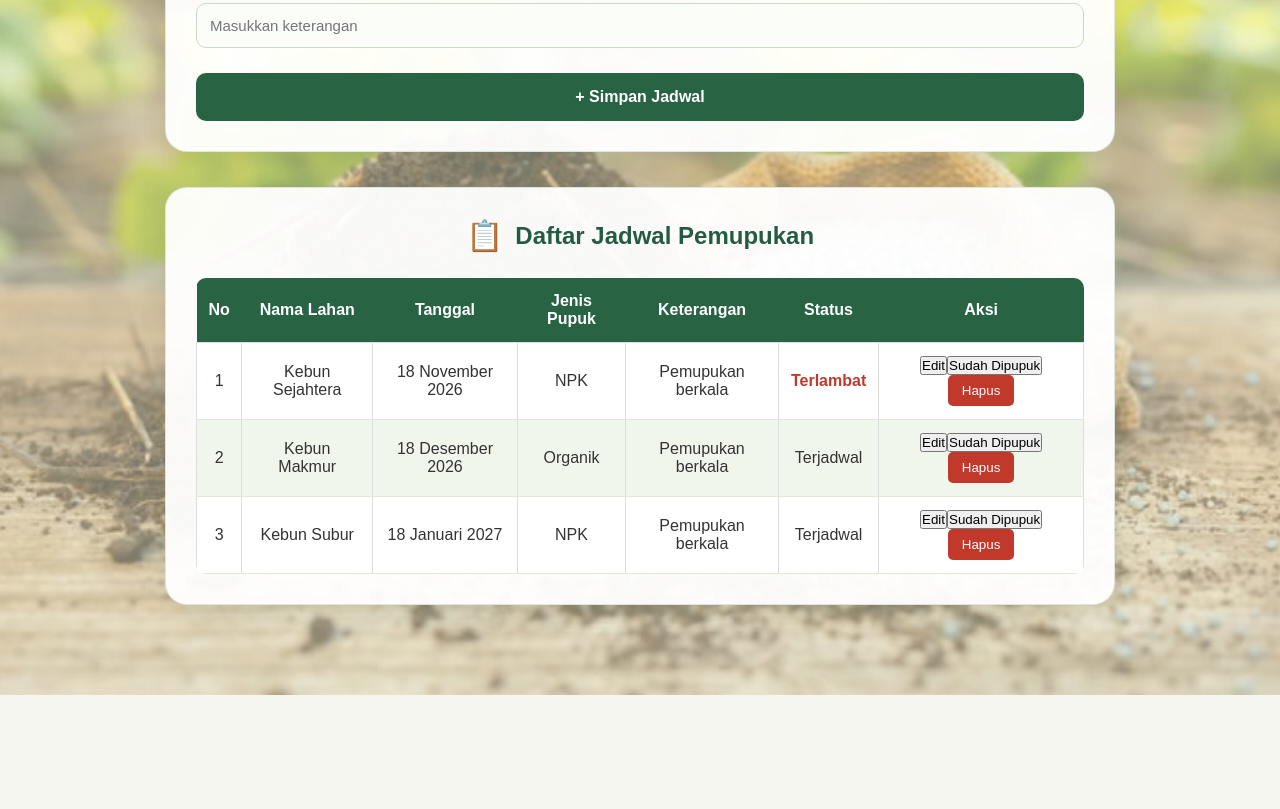
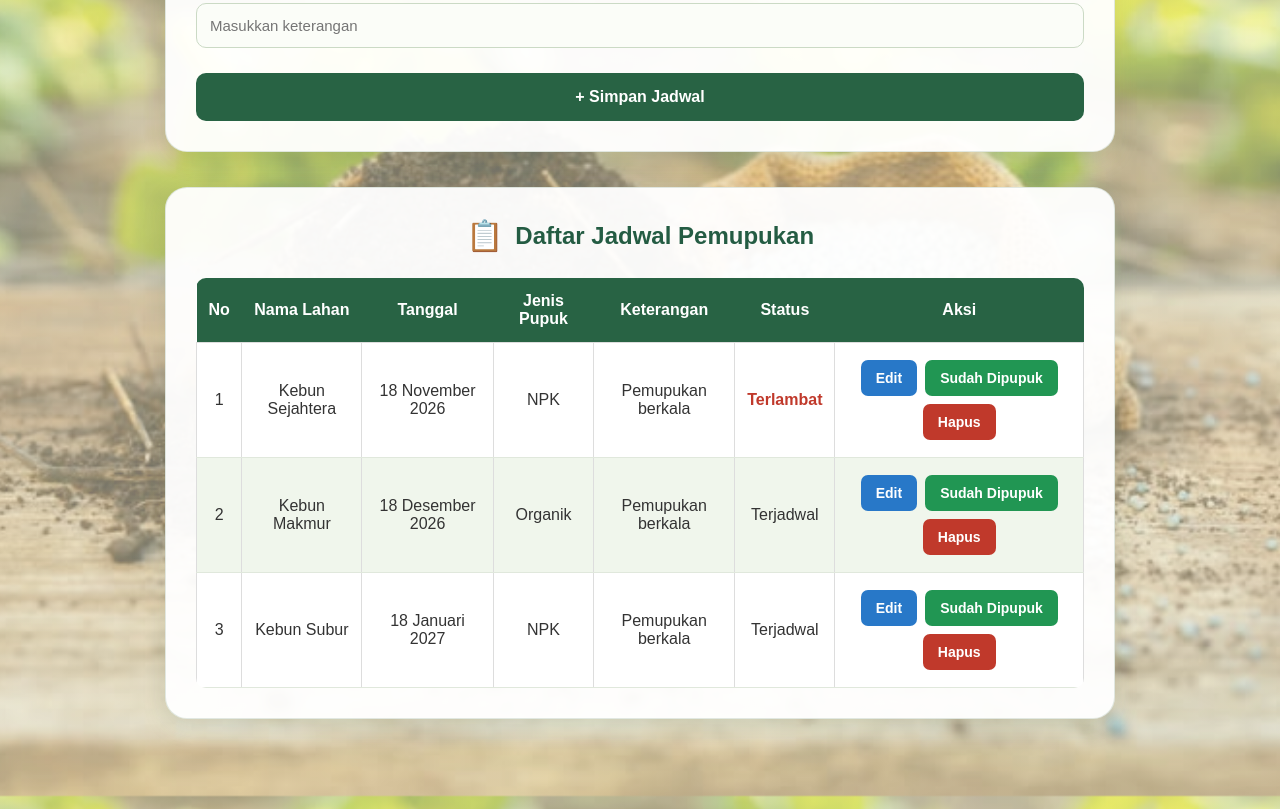
Before and after one commit to sahran15/Kakao_Farm_Sahran, a plain HTML site: page pemupukan.html in a window 1280 px wide. Shown: the part 872-1681 px from the top of the page. Before the commit the page ends 1567 px from the top, so only its background shows below. Drawn offline with Linux system fonts and the light colour scheme.

Commit message:
Add styles for action buttons in sahran_table
Added styles for action buttons in the fertilization schedule table.

```diff
--- a/css/style.css
+++ b/css/style.css
@@ -2875,3 +2875,54 @@ body {
     font-size: 14px !important;
     padding: 9px 10px !important;
 }
+
+/* ==================================
+   TOMBOL AKSI JADWAL PEMUPUKAN
+   KAKAO FARM - SAHRAN
+================================== */
+
+.sahran_table td:last-child {
+    min-width: 240px;
+    text-align: center;
+    white-space: normal;
+}
+
+.sahran_table td:last-child button {
+    display: inline-flex;
+    align-items: center;
+    justify-content: center;
+    padding: 10px 15px;
+    margin: 4px;
+    border: none;
+    border-radius: 7px;
+    color: white;
+    font-size: 14px;
+    font-weight: 600;
+    cursor: pointer;
+    transition: 0.2s ease;
+}
+
+.sahran_table td:last-child button:hover {
+    transform: translateY(-2px);
+    opacity: 0.88;
+}
+
+/* TOMBOL EDIT */
+.sahran_edit {
+    background: #2878c8;
+}
+
+/* TOMBOL SUDAH DIPUPUK */
+.sahran_selesai {
+    background: #219653;
+}
+
+/* TOMBOL BATALKAN */
+.sahran_batal {
+    background: #e69b24;
+}
+
+/* TOMBOL HAPUS */
+.sahran_hapus {
+    background: #c0392b;
+}
```
